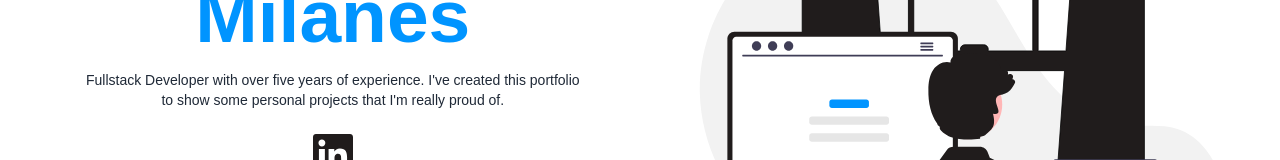
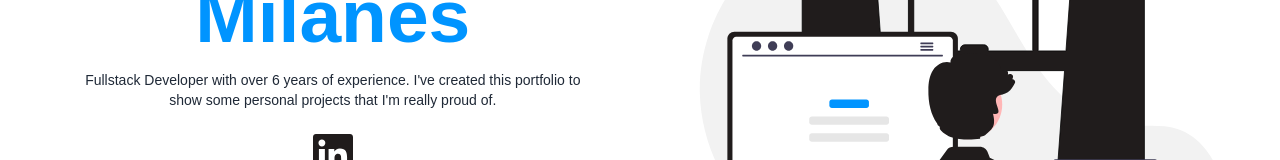
Before and after one commit to OswaldoDM/portfolio, a React (Create React App) app: page / in a window 1280 px wide. Shown: the part 218-378 px from the top of the page. Built offline with nearby package versions, Linux system fonts and the light colour scheme.

Commit message:
updated exp

```diff
--- a/src/components/Hero.js
+++ b/src/components/Hero.js
@@ -31,11 +31,11 @@ return(
                 </h1>
 
                 <p className=
-                {`hidden sm:block px-20 md:px-40 lg:px-[22px] xl:px-20 2xl:pl-20
-                text-gray-800 text-center  mb-6
+                {`hidden sm:block px-20 md:px-40 lg:px-[22px] xl:px-20 2xl:px-32
+                text-gray-800 text-center mb-6
                 sm:text-[13px] md:text-sm
                 `}>
-                    Fullstack Developer with over five years of experience.
+                    Fullstack Developer with over 6 years of experience.
                     I've created this portfolio to show some personal projects that I'm really proud of.
                 </p>
 
```
Also changed, not shown: src/assets/todoTS.png (deleted), 12 other files (tests, documents, lock files or other folders).
